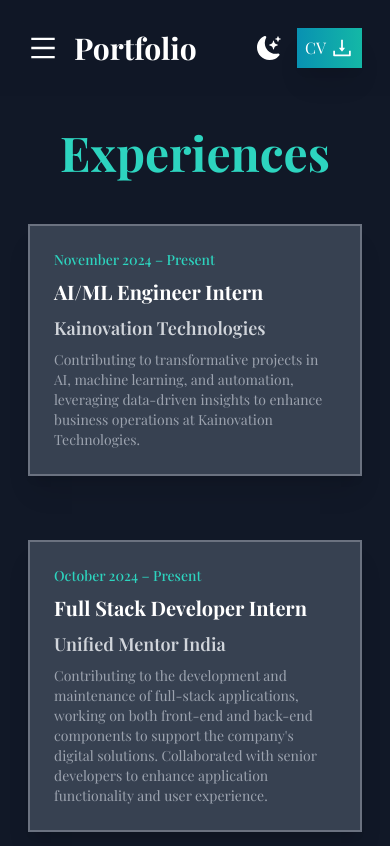
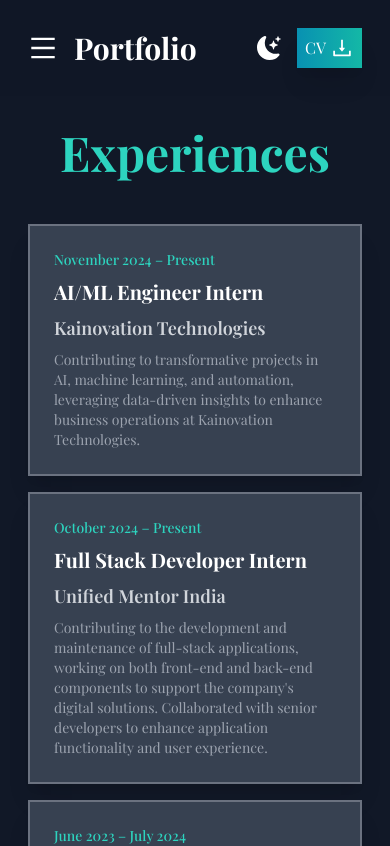
Before and after one commit to Usamafuward/portfolio, a React (Vite) app: page /experiences in a window 390 px wide. Shown: the top 846 px of the page. Built offline with nearby package versions, Linux system fonts and the light colour scheme.

Commit message:
Portfolio changed

```diff
--- a/src/pages/Experiences.jsx
+++ b/src/pages/Experiences.jsx
@@ -87,7 +87,7 @@
           {Experiences.map((experience, index) => (
             <motion.div
               key={index}
-              className={`flex flex-col md:flex-row gap-8 mb-16 relative ${
+              className={`flex flex-col md:flex-row gap-8 mb-4 md:mb-16 relative ${
                 index % 2 === 0 ? "md:flex-row-reverse" : ""
               }`}
             >
```
